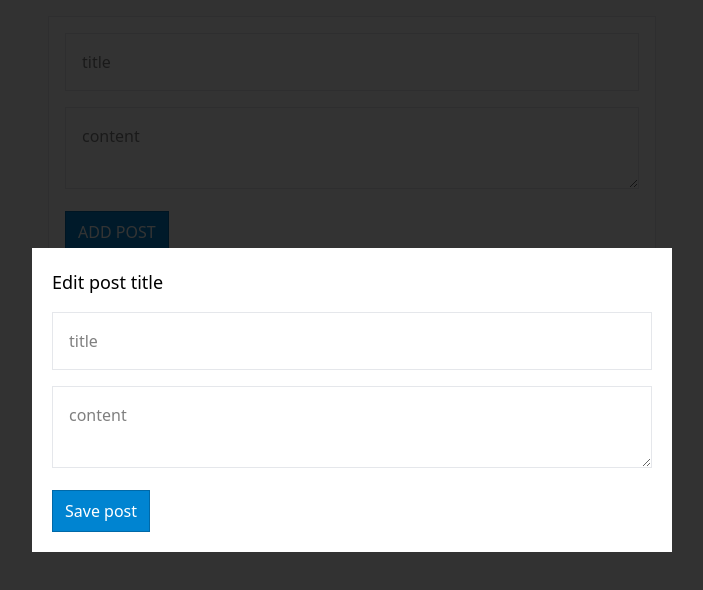
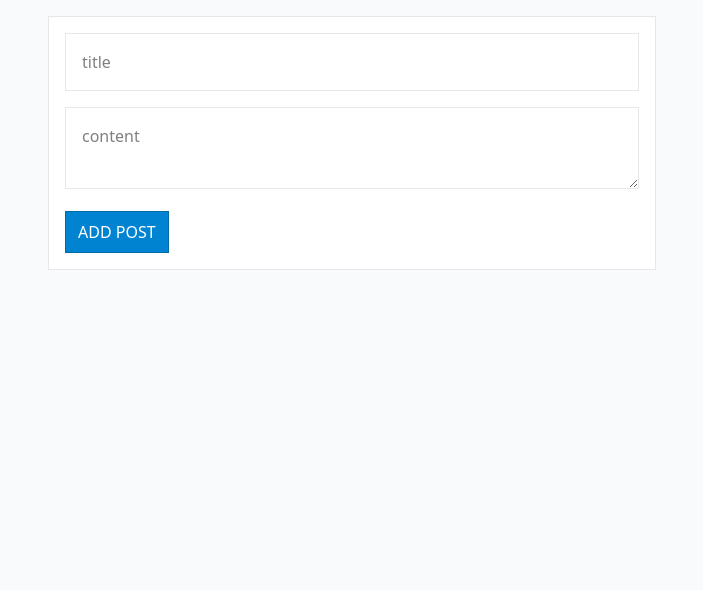
Before and after one commit to 07Rinat07/Vue-3-options-api-Vue-Router-Pinia, a Vue app: page / in a window 1280 px wide. Shown: the top 590 px of the page, without its empty margins (288-991 px from the left). Built offline with nearby package versions, Linux system fonts and the light colour scheme.

Commit message:
Editor post

```diff
--- a/src/App.vue
+++ b/src/App.vue
@@ -1,6 +1,6 @@
 <template>
-  <div class="modal-shadow">
-    <div class="modal">
+  <div @click="editedPost = {}" v-if="Object.keys(editedPost).length > 0" class="modal-shadow">
+    <div @click.stop class="modal">
       <div class="modal-header mb-4">
         <div>
           <h3 class="text-lg">Edit post title</h3>
@@ -9,10 +9,10 @@
       <div class="modal-body">
         <div>
           <div class=mb-4>
-            <input type="text" placeholder="title" class="border border-gray-200 p-4 w-full">
+            <input type="text" v-model="editedPost.title" placeholder="title" class="border border-gray-200 p-4 w-full">
           </div>
           <div class="mb-4">
-            <textarea placeholder="content" class="border border-gray-200 p-4 w-full"></textarea>
+            <textarea v-model="editedPost.content" placeholder="content" class="border border-gray-200 p-4 w-full"></textarea>
           </div>
           <div>
             <a href="#" class="inline-block px-3 py-2 bg-sky-600 border border-sky-700 text-white">Save post</a>
@@ -53,7 +53,7 @@
             {{ postItem.content }}
           </div>
           <div class="flex items-center">
-          <svg xmlns="http://www.w3.org/2000/svg" fill="none" viewBox="0 0 24 24" stroke-width="1.5" stroke="currentColor" class="size-6 mr-2 text-emerald-600 cursor-pointer">
+          <svg @click="editedPost=postItem" xmlns="http://www.w3.org/2000/svg" fill="none" viewBox="0 0 24 24" stroke-width="1.5" stroke="currentColor" class="size-6 mr-2 text-emerald-600 cursor-pointer">
           <path stroke-linecap="round" stroke-linejoin="round" d="m16.862 4.487 1.687-1.688a1.875 1.875 0 1 1 2.652 2.652L6.832 19.82a4.5 4.5 0 0 1-1.897 1.13l-2.685.8.8-2.685a4.5 4.5 0 0 1 1.13-1.897L16.863 4.487Zm0 0L19.5 7.125" />
           </svg>
 
@@ -73,7 +73,8 @@ export default {
   data() {
     return {
       post:{},
-      posts:[]
+      posts:[],
+      editedPost:{},
     }
   },
   methods: {
```
